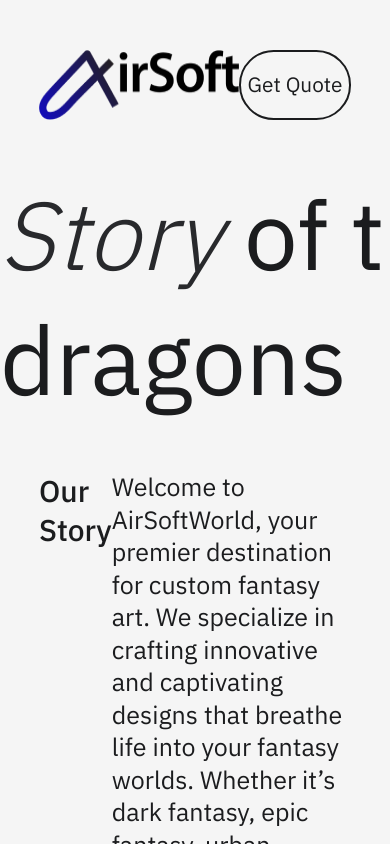
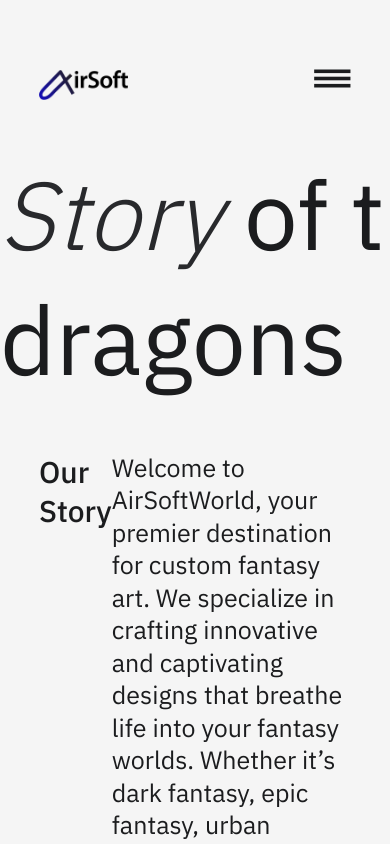
Before and after one commit to chayilDeborah/airsoft, a Next.js app: page /about in a window 390 px wide. Shown: the top 844 px of the page. Built offline with nearby package versions, Linux system fonts and the light colour scheme.

Commit message:
feat: Navbar responsiveness

```diff
--- a/app/components/Homepage.tsx
+++ b/app/components/Homepage.tsx
@@ -14,7 +14,7 @@ const Homepage = () => {
     <main className=''>
     <main  className='lg:max-w-[1450px] w-full mx-auto lg:w-full'>
         <Navbar />
-        <section className='flex justify-center mt-[52px] mb-[60px] '>
+        {/* <section className='flex justify-center mt-[52px] mb-[60px] '>
             <div>
             <div>
                 <h3 className='text-[25px] leading-[32.5px] text-[#9D9393] font-medium '>Airsoft Studio</h3>
@@ -34,12 +34,12 @@ const Homepage = () => {
                 </div>
             </div>
             </div>
-        </section>
+        </section> */}
 
     </main>
-     <PortfolioComponent />
+     {/* <PortfolioComponent />
      <ContactComponent />
-     <Footer />
+     <Footer /> */}
      </main>
   )
 }
--- a/app/components/Navbar.tsx
+++ b/app/components/Navbar.tsx
@@ -1,15 +1,82 @@
+"use client";
 import Image from 'next/image'
-import React from 'react';
+import React, { useState } from "react";
 import logo from '../assets/logo.png'
+import Link from 'next/link';
+import menuh from '../assets/menuh.svg'
+import close from '../assets/close.svg'
 
 const Navbar = () => {
+
+  const [isMenuOpen, setIsMenuOpen] = useState(false);
+
+  const toggleMenu = () => {
+    setIsMenuOpen(!isMenuOpen);
+  };
+
   return (
-    <main className='flex justify-center mt-[30px] overflow-hidden '>
-           <section className='w-[80%] flex justify-between '>
-            <Image src={logo} alt='logo' className='' />
-            <button className='text-[20.79px] leading-[27px] text-[#1B1C1E] rounded-[34.64px] border-[2.08px] border-[#1B1C1E] w-[180px] h-[69.8px] '>Get Quote</button>
+    <main className='flex justify-center mt-[36px] lg:mt-[30px] overflow-hidden '>
+      <section className='w-[80%] flex justify-between '>
+        <Link href='/'>
+          <Image src={logo} alt='logo' className='w-[89.24px] h-[30px] lg:w-[200px] lg:h-[69.8px] mt-[20px] lg:mt-[0px] ' />
+        </Link>
+        <div className="lg:hidden w-[6%] ">
+          <button
+            onClick={toggleMenu}
+            className="lg:mt-[0px] mt-[20px] lg:mr-[0px] "
+          >
+            <div className="-ml-[18px] mt-[16px] ">
+              {isMenuOpen ? (
+                  <Image
+                    src={close}
+                    alt="close"
+                    className="w-[24px] -mr-[35px] fixed z-500 close"
+                  />
+              ) : (
+                <Image
+                  src={menuh}
+                  alt="close"
+                  className=" w-[50px] h-[25px] -mt-[20px] "
+                />
+              )}
+            </div>
+          </button>
+        </div>
+        <section
+          className={`${isMenuOpen
+            ? "block inset-0 fixed z-50 pb-[50px] pt-[40px] pl-[25px] lg:p-[0px] bg-black text-white bg-opacity-500 w-[100%] mx-auto"
+            : "hidden"
+            } lg:hidden justify-between text-[22px] leading-[150%] lg:w-[539px] my-auto `}
+        >
+           <h1 className='text-[#A4A4A4] text-[15px] leading-[19.5px] font-medium z-500 close mt-[33px] '>Menu</h1>
+          <Link href="/">
+            <h1 className=" lg:my-auto hover:text-[#00B700] mt-[78px] ">
+            About us
+            </h1>
+          </Link>
+          <Link href="/#about">
+            <h1 className="my-[20px] lg:my-auto hover:text-[#00B700] ">
+            Projects
+            </h1>
+          </Link>
+          <Link href="/#tokenomics">
+            <h1 className="lg:my-auto hover:text-[#00B700]">
+            Contact us
+            </h1>
+          </Link>
+          <Link href="/#how">
+            <h1 className="my-[20px] lg:my-auto hover:text-[#00B700]">
+            Art Gallery
+            </h1>
+          </Link>
+          <button className=' text-[17.14px] leading-[22px] rounded-[19.5px] border-[1.32px] border-white w-[103px] h-[40px] '>Quote</button>
+          <h1 className='text-[#A4A4A4] text-[15px] leading-[19.5px] mt-[24px] '>Let&#39;s chat</h1>
+          <h1 className='text-[20px] leading-[26px] mt-[20px] text-[#F5F5F5]'>Sam@airsoftstudios.com </h1>
+        </section>
 
-           </section>
+        <button className='hidden lg:block text-[20.79px] leading-[27px] text-[#1B1C1E] rounded-[34.64px] border-[2.08px] border-[#1B1C1E] w-[180px] h-[69.8px] '>Get Quote</button>
+
+      </section>
     </main>
   )
 }
--- a/app/globals.css
+++ b/app/globals.css
@@ -28,3 +28,8 @@ body {
   border-radius: 50%;
   cursor: pointer;
 }
+.close {
+  position: fixed;
+  z-index: 1000;
+  /* padding-right: 40px; */
+}
```
Also changed, not shown: app/assets/close.svg (added), app/assets/menuh.svg (added).
